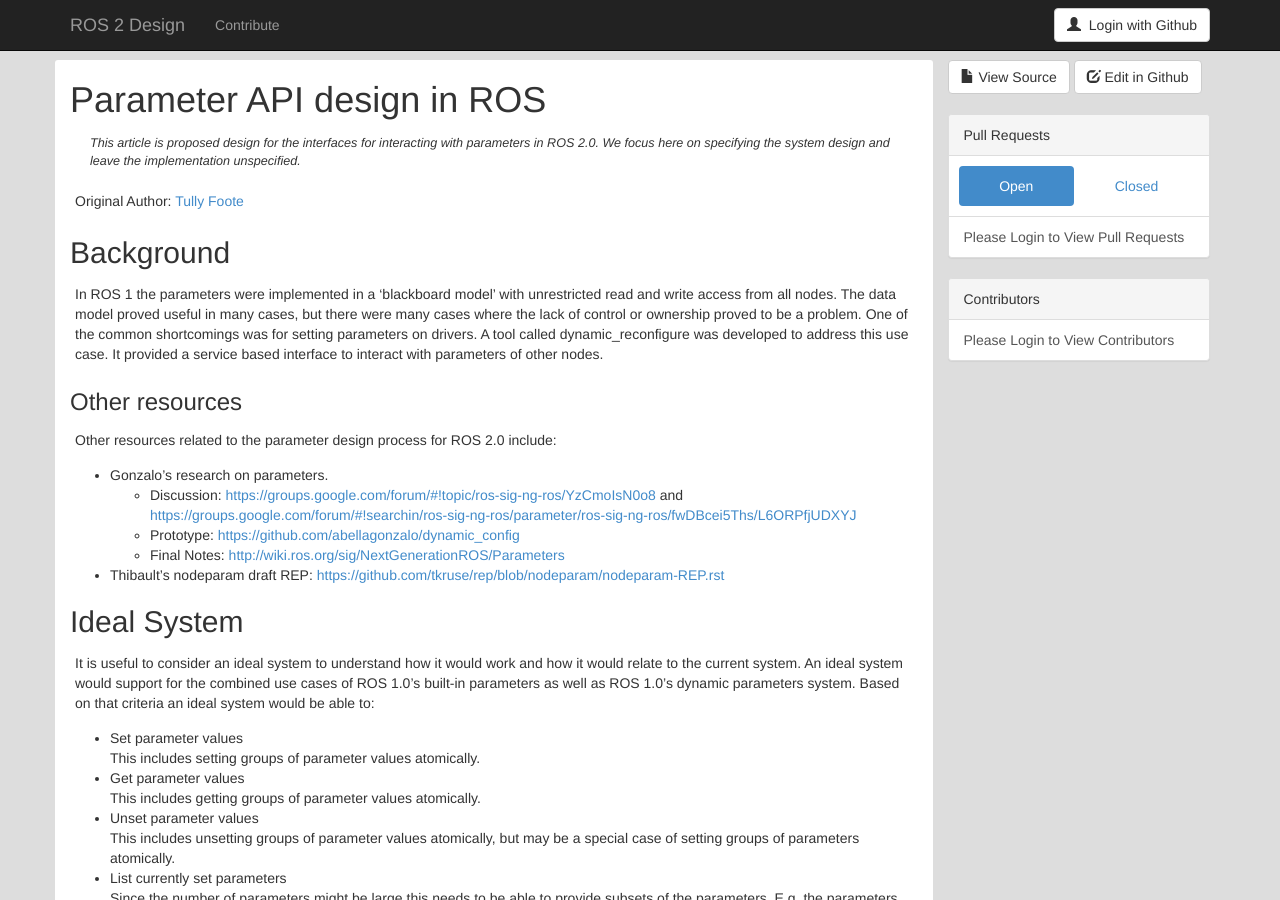
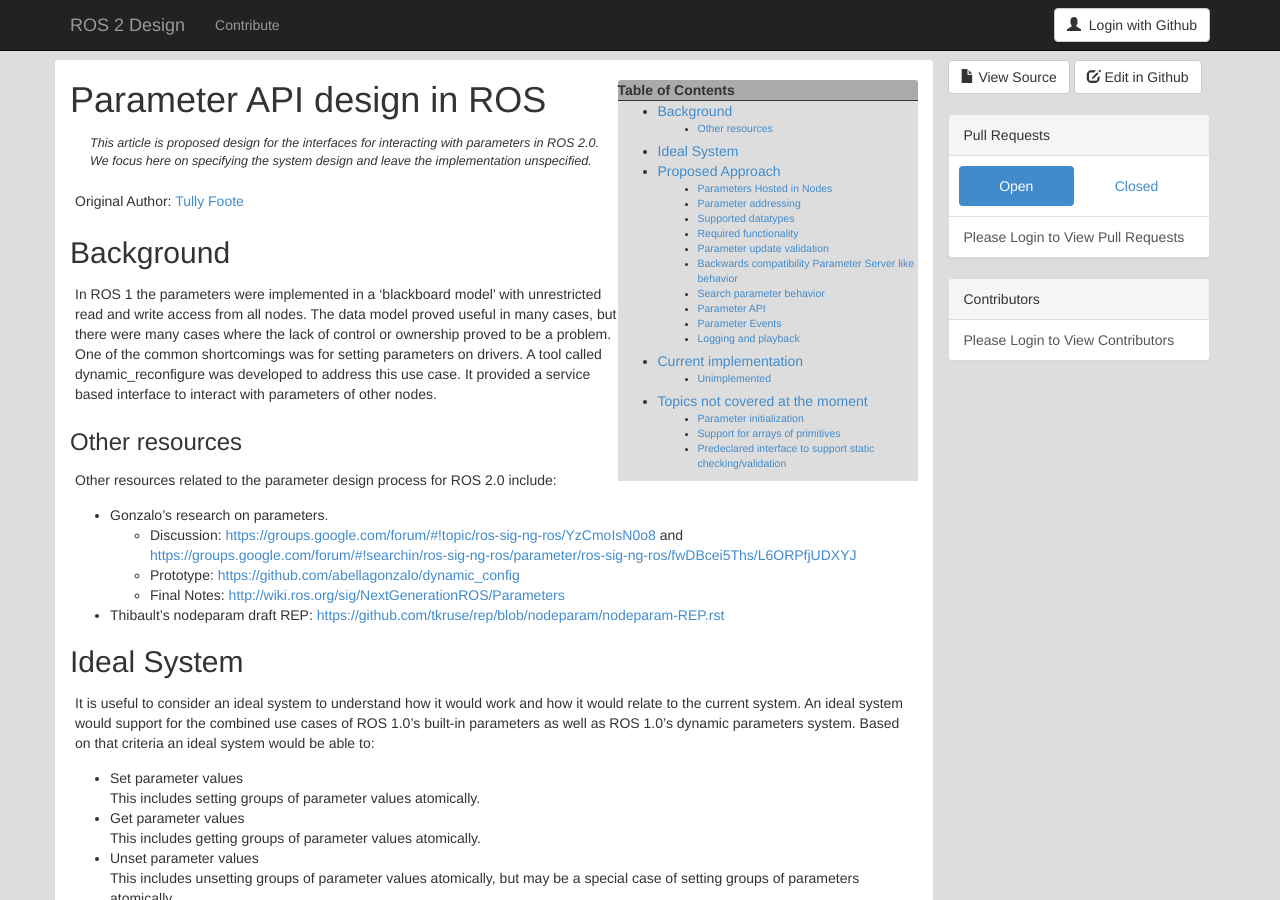
Before and after one commit to ros2/design, a Jekyll site: the page built from articles/055_ros_parameter_design.md, in a window 1280 px wide and 900 px high. Built offline with Jekyll 4.4.1, drawn with Linux system fonts in a browser that asks for light colours; nearby versions of some CDN libraries.

Commit message:
enable the table of content on this article (try)

```diff
--- a/articles/055_ros_parameter_design.md
+++ b/articles/055_ros_parameter_design.md
@@ -9,6 +9,7 @@
 published: true
 ---
 
+- This will become a table of contents (this text will be scraped).
 {:toc}
 
 # {{ page.title }}
```
